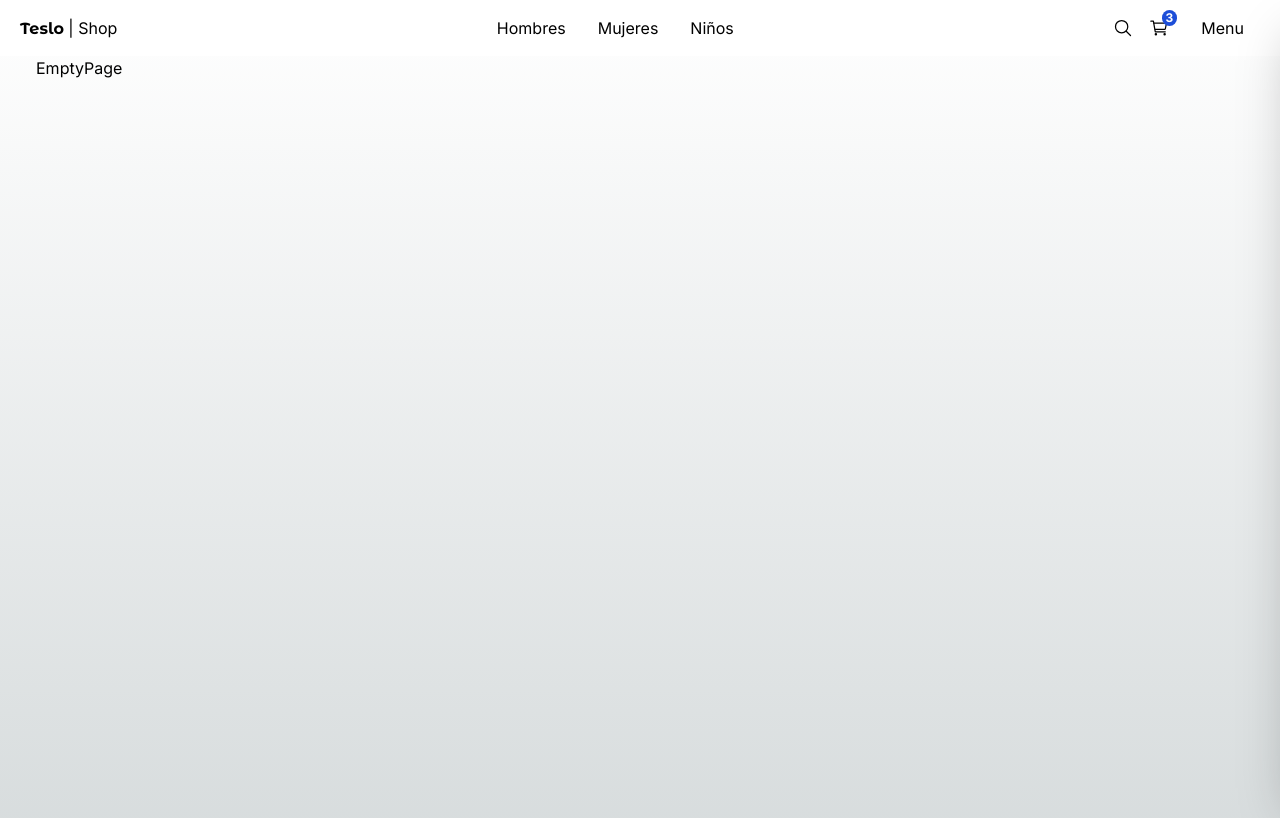
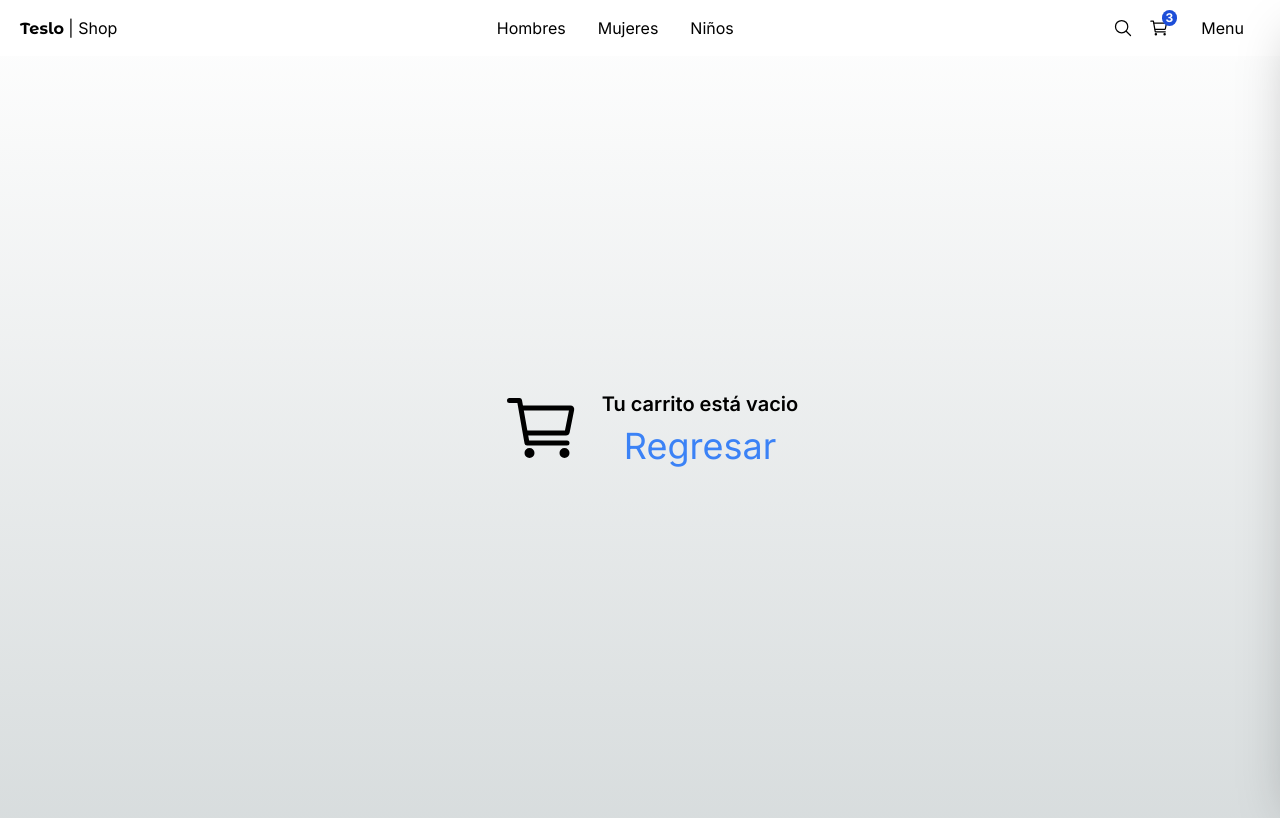
Before and after one commit to jorgeart81/teslo-shop, a Next.js app: page /empty in a window 1280 px wide. Shown: the top 818 px of the page. Built offline with nearby package versions, Linux system fonts and the light colour scheme.

Commit message:
Implement EmptyPage

```diff
--- a/src/app/(shop)/empty/page.tsx
+++ b/src/app/(shop)/empty/page.tsx
@@ -1,3 +1,17 @@
+import Link from 'next/link';
+import { IoCartOutline } from 'react-icons/io5';
+
 export default function EmptyPage() {
-  return <div>EmptyPage</div>;
+	return (
+		<div className='flex justify-center items-center h-[calc(100dvh-3.5rem)]'>
+			<IoCartOutline size={80} className='mx-5' />
+
+			<div className='flex flex-col items-center'>
+				<h1 className='text-xl font-semibold'>Tu carrito está vacio</h1>
+				<Link href='/' className='text-blue-500 mt-2 text-4xl'>
+					Regresar
+				</Link>
+			</div>
+		</div>
+	);
 }
```
